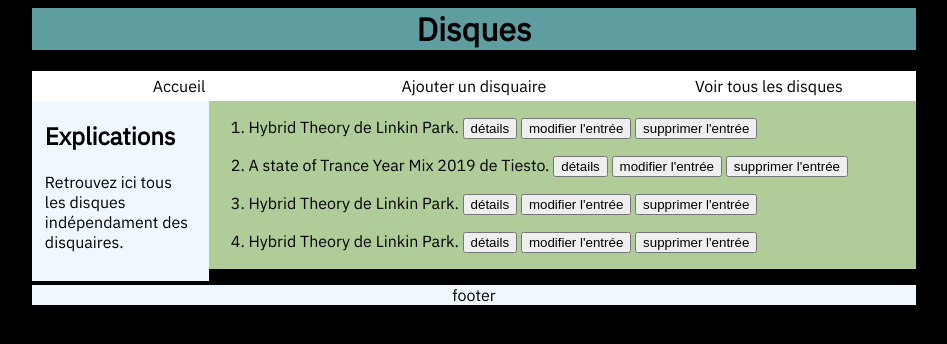
After one commit to apollunaire/R209-td_django, a Django app: page /disque/disques/ in a window 1280 px wide. The commit adds this page. Shown: the top 344 px of the page, without its empty margins (166-1113 px from the left). Run offline with Django 4.2, Linux system fonts and the light colour scheme; data comes from the database, SQL or seed files in the repository; both versions use the stored data as it was after the commit; some web fonts are replaced.

Commit message:
toujours ok

```diff
--- /dev/null
+++ b/disquaire/disque/templates/disque/disques.html
@@ -0,0 +1,22 @@
+{% extends "disque/main.html" %}
+
+{% block title %} Liste des disques {% endblock %}
+        {% block h1 %} Disques {% endblock %}
+            {% block sidebar %}
+            <h2>Explications</h2>
+                <p>Retrouvez ici tous les disques indépendament des disquaires.</p>
+            {% endblock %}
+            {% block section %}
+<ol>
+    {% for disque in liste %}
+                    <li class="disquess">
+                        <p>{{disque.titre}} de {{disque.artiste}}.
+                            <a href="/disque/affichedisque/{{disque.id}}"><button>détails</button></a>
+                            <a href="/disque/update/{{disque.id}}/"><button>modifier l'entrée </button></a>
+                            <a href="/disque/delete/{{disque.id}}"><button>supprimer l'entrée</button></a>
+                        </p>
+                    </li>
+        {% endfor %}
+        {% endblock %}
+
+</ol>
--- a/disquaire/disque/templates/disque/main.html
+++ b/disquaire/disque/templates/disque/main.html
@@ -3,26 +3,65 @@
 <head>
     {% load static %}
     <link rel="stylesheet" href="{%static 'disque/index.css' %}">
-    <title> {% block title %}Mon Site {% endblock %} </title>
+    <title> {% block title %}Accueil{% endblock %} </title>
 </head>
 <body>
     <div class="main">
         {% block main %}
-        <h1>{% block h1 %}Titre de la page {% endblock %}</h1>
+        <h1>{% block h1 %}Page d'accueil{% endblock %}</h1>
             <nav>
-                <a href="/disque/alldisquaire"> Accueil</a>
+                <a href="/disque/main"> Accueil</a>
                 <a href="/disque/ajoutdisquaire"> Ajouter un disquaire</a>
+                <a href="/disque/disques">Voir tous les disques</a>
             </nav>
         <aside id="sidebar">
             {% block sidebar %}
-            <h2>{% block h2 %} Titre {% endblock %}</h2>
-            <p>Lorem ipsum dolor sit amet, consectetur adipiscing elit. Pellentesque eu tincidunt purus. Curabitur ultricies justo eget neque dapibus, a sodales mauris auctor. In tempor eros ac tristique blandit. Sed laoreet enim at orci mattis ullamcorper. Phasellus sit amet congue est. Nullam non velit vestibulum, ultrices quam vel, aliquet metus.
+            <h2>{% block h2 %} Présentation {% endblock %}</h2>
+            <p>Ce site vous permet d'accéder aux différents disquaires de la région ainsi qu'aux disques en vente chez chacun d'entre eux.</p>
+            <p>Vous êtes disquaire mais vous n'apparaissez pas sur cette page ? Cliquez <a href="/disque/ajoutdisquaire">ici</a> pour ajouter votre magasin.</p>
             {% endblock %}
         </aside>
         <section id="section">
             {% block section %}
-            {% block h22 %} Titre {% endblock %}
-            {% endblock %}
+            {% block h22 %} <h2>Disquaires</h2> {% endblock %}
+            {% if liste|length == 0 %}
+                <p>Il n'y a pas de disquaire pour le moment. Pour en ajouter un cliquez <a href="/disque/ajoutdisquaire/">ici</a>.</p>
+                {% else %}
+                {% if liste|length == 1 %}
+                    <p>Il n'y a qu'un disquaire pour le moment :</p>
+                    {% for disquaire in liste %}
+                    <article class="disquaires">
+                        <h3>{{disquaire.nom}}</h3>
+                        <p>Adresse : {{disquaire.num_rue}} rue de {{disquaire.nom_rue}}, {{disquaire.cp}} {{disquaire.ville}}</p>
+                        <p>Contact : <a href="tel:{{disquaire.num_tel}}">{{disquaire.num_tel}}</a></p>
+                        <button><a href="/disque/affichedisquaire/{{disquaire.id}}/">détails</a></button>
+                        <button><a href="/disque/updatedisquaire/{{disquaire.id}}/">modifier l'entrée</a></button>
+                        <button><a href="/disque/deletedisquaire/{{disquaire.id}}">supprimer l'entrée</a></button>
+                    </article>
+                <p>Pour en ajouter d'autres cliquez <a href="/disque/ajoutdisquaire/">ici</a>.</p>
+                {% endfor %}
+                {% else %}
+                    <p>Il y a {{ liste|length }} disquaires.</p>
+                    {% for disquaire in liste %}
+                    {% block art %}
+                    <article class="disquaires">
+                    {% block content %}
+                    <h3>{{disquaire.nom}}</h3>
+                        <p>Adresse : {{disquaire.num_rue}} {{disquaire.nom_rue}}, {{disquaire.cp}} {{disquaire.ville}}</p>
+                        <p>Site web : <a href="{{disquaire.site}}">Lien vers le site de {{disquaire.nom}}</a> </p>
+                        <p>Contact : <a href="tel:{{disquaire.num_tel}}">{{disquaire.num_tel}}</a></p>
+                            <div class="boutons">
+                                <a href="/disque/affichedisquaire/{{disquaire.id}}/"><button>détails</button></a>
+                                <a href="/disque/updatedisquaire/{{disquaire.id}}/"><button>modifier l'entrée</button></a>
+                                <a href="/disque/deletedisquaire/{{disquaire.id}}"><button>supprimer l'entrée</button></a>
+                            </div>
+                    </article>
+                        {% endblock %}
+                {% endblock %}
+                {% endfor %}
+                {% endif %}
+                {% endif %}
+                {% endblock %}
         </section>
         {% endblock %}
 
--- a/disquaire/disque/templates/disque/update.html
+++ b/disquaire/disque/templates/disque/update.html
@@ -10,7 +10,7 @@
                     {% csrf_token %}
                     {{ form.as_p }}
                         <input type="submit" value="envoyer les données">
-                        <a href="/disque/alldisquaire/"><button>annuler</button></a>
+                        <a href="/disque/main/"><button>annuler</button></a>
                     </form>
                 </article>
                 {% endblock %}
--- a/disquaire/disque/templates/disque/updatedisquaire.html
+++ b/disquaire/disque/templates/disque/updatedisquaire.html
@@ -10,7 +10,7 @@
                     {% csrf_token %}
                     {{ form.as_p }}
                         <input type="submit" value="envoyer les données">
-                        <a href="/disque/alldisquaire/"><button>annuler</button></a>
+                        <a href="/disque/main/"><button>annuler</button></a>
                     </form>
                 </article>
                 {% endblock %}
--- a/disquaire/disque/urls.py
+++ b/disquaire/disque/urls.py
@@ -8,7 +8,7 @@ urlpatterns = [
     path("ajoutdisquaire/", views.ajoutdisquaire),
     path("traitement/<int:id>/", views.traitement),
     path("traitementdisquaire", views.traitementdisquaire),
-    path("alldisquaire/", views.alldisquaire),
+    #path("alldisquaire/", views.alldisquaire),
     path('affichedisquaire/<int:id>/', views.affichedisquaire),
     path('updatedisquaire/<int:id>/', views.updatedisquaire),
     path('traitementupdatedisquaire/<int:id>', views.traitementupdatedisquaire),
@@ -17,4 +17,5 @@ urlpatterns = [
     path('delete/<int:id>/', views.delete),
     path('deletedisquaire/<int:id>/', views.deletedisquaire),
     path('affichedisque/<int:id>/', views.affichedisque),
+    path('disques/', views.disques),
 ]
--- a/disquaire/disque/views.py
+++ b/disquaire/disque/views.py
@@ -10,7 +10,9 @@ def index(request):
     return render(request, "disque/index.html")
 
 def main(resquest):
-    return render(resquest, 'disque/main.html')
+    liste = models.Disquaire.objects.all()
+    return render(resquest, 'disque/main.html', {"liste" : liste})
+
 
 
 ####### DISQUES #######
@@ -28,7 +30,7 @@ def traitement(request, id):
         disque.magasin = disquaire
         disque.magasin_id = id
         disque.save()
-        return HttpResponseRedirect("/disque/alldisquaire")
+        return HttpResponseRedirect("/disque/main")
     else:
         return render(request, "disque/ajout.html", {"form" : lform})
 
@@ -41,7 +43,6 @@ def all(request):
 def affichedisque(request, id):
     disque = models.Disque.objects.get(pk=id)
     return render(request, "disque/affichedisque.html", {"disque" : disque})
-
 
 
 def update(request, id):
@@ -58,7 +59,7 @@ def traitementupdate(request, id):
         disque.magasin = disquaire
         disque.magasin_id = id
         disque.save()
-        return HttpResponseRedirect("/disque/alldisquaire/")
+        return HttpResponseRedirect("/disque/main/")
     else:
         return render(request, "disque/update.html", {"form": lform, "id": id})
 
@@ -66,8 +67,12 @@ def traitementupdate(request, id):
 def delete(request, id):
     disque = models.Disque.objects.get(pk=id)
     disque.delete()
-    return HttpResponseRedirect("/disque/alldisquaire")
+    return HttpResponseRedirect("/disque/main")
 
+
+def disques(request):
+    liste = models.Disque.objects.all()
+    return render(request, "disque/disques.html", {"liste": liste})
 
 
 ####### DISQUAIRES #######
@@ -89,14 +94,14 @@ def traitementdisquaire(request):
     lform = DisquaireForm(request.POST)
     if lform.is_valid():
         disquaire = lform.save()
-        return HttpResponseRedirect("/disque/alldisquaire")
+        return HttpResponseRedirect("/disque/main")
     else:
         return render(request, "disque/ajoutdisquaire.html", {"form" : lform})
 
 
 def alldisquaire(request):
     liste = models.Disquaire.objects.all()
-    return render(request, "disque/alldisquaire.html", {"liste" : liste})
+    return render(request, "disque/main.html", {"liste" : liste})
 
 
 def affichedisquaire(request, id):
@@ -117,7 +122,7 @@ def traitementupdatedisquaire(request, id):
         disquaire = lform.save(commit=False)
         disquaire.id = id
         disquaire.save()
-        return HttpResponseRedirect("/disque/alldisquaire")
+        return HttpResponseRedirect("/disque/main")
     else:
         return render(request, "disque/updatedisquaire.html", {"form": lform, "id": id})
 
@@ -125,4 +130,4 @@ def traitementupdatedisquaire(request, id):
 def deletedisquaire(request, id):
     disquaire = models.Disquaire.objects.get(pk=id)
     disquaire.delete()
-    return HttpResponseRedirect("/disque/alldisquaire")
+    return HttpResponseRedirect("/disque/main")
```
Also changed, not shown: disquaire/disque/templates/disque/alldisquaire.html (deleted, +0 -49 lines), disquaire/db.sqlite3, disquaire/disque/static/disque/index.css (line endings or trailing spaces).
